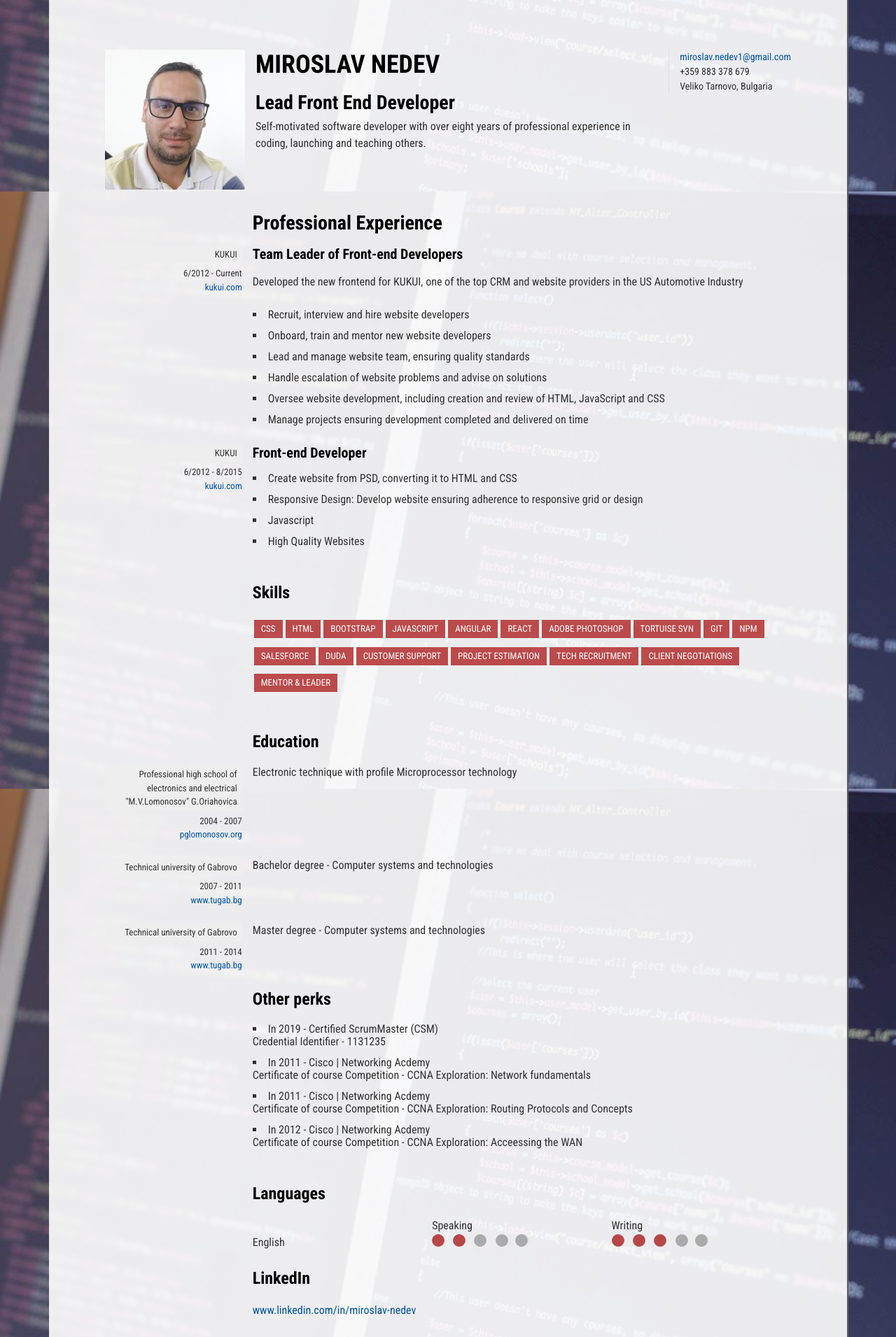
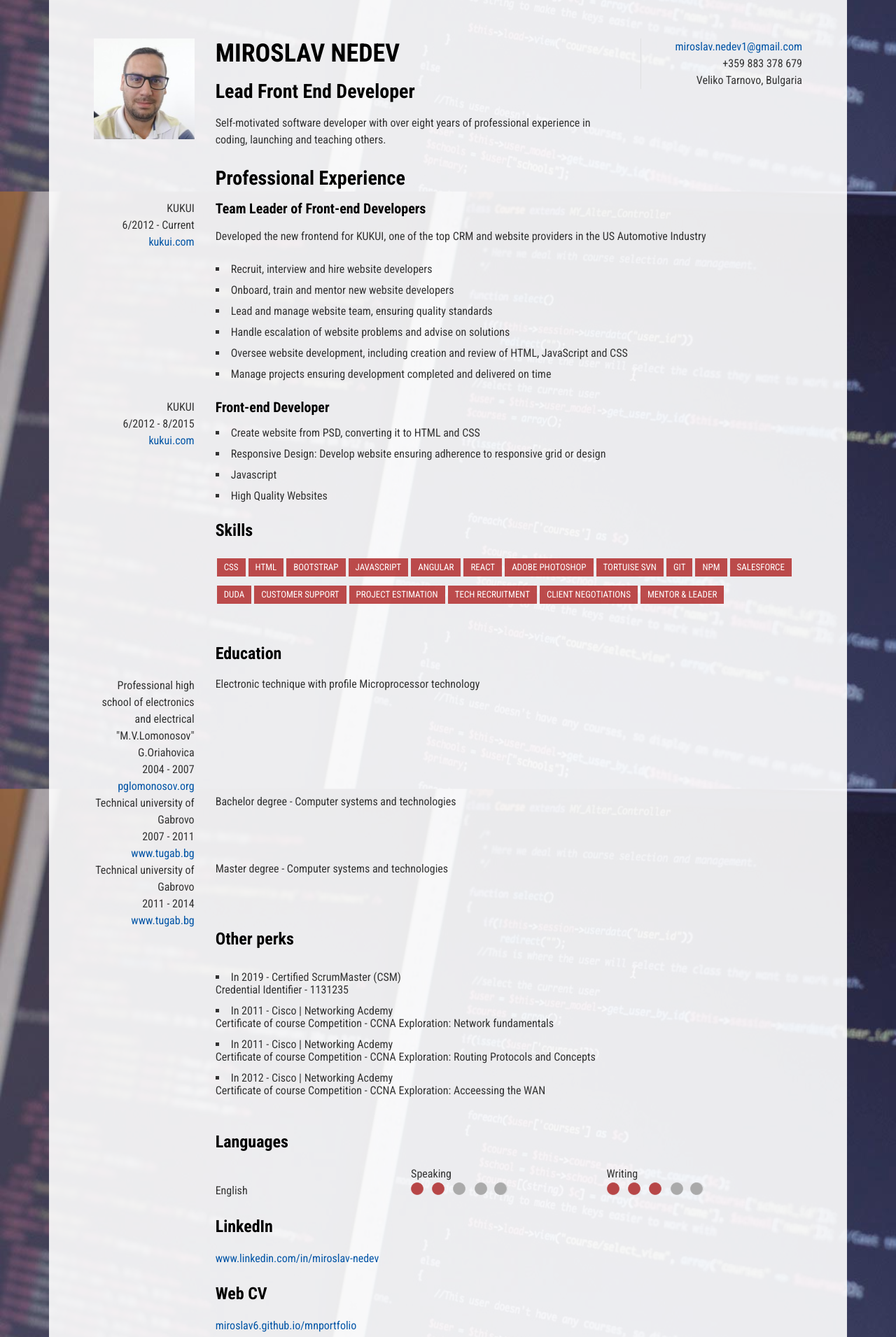
Before and after one commit to Miroslav6/mnportfolio, a React (Create React App) app: page / in a window 1280 px wide. Shown: the part 580-2491 px from the top of the page at 70% size. Built offline with nearby package versions, Linux system fonts and the light colour scheme.

Commit message:
Fix Mobile

```diff
--- a/src/App.css
+++ b/src/App.css
@@ -476,108 +476,27 @@ color: #fff;
 /*#region  CV page*/
 
 .cv-page {
- padding: 80px 80px 60px;
- box-shadow: 2px 2px 1px #606060;
-}
-
-.cv-section {
- overflow: hidden;
-}
-
-.cv-header {
- display: -ms-flexbox;
- display: flex;
-}
-
-.cv-header-avatar {
- float: left;
-}
-
-.cv-header-avatar img {
- border-radius: 2px;
- height: 150px;
-}
-
-.cv-header-text {
- -ms-flex: 1;
- flex: 1;
- padding: 0 15px;
+ padding: 4rem;
 }
 
 .cv-header-name {
 text-transform: uppercase;
-line-height: 1;
- color: #BB1E1E;
- -webkit-font-smoothing: antialiased;
-}
-
-.cv-header-subname {
- display: block;
- text-transform: none;
- font-weight: 300;
- margin-bottom: 5px;
- color: #777;
-}
-
-.cv-header-meta {
- overflow: hidden;
- font-size: 14px;
- color: #777;
- white-space: nowrap;
 }
 
 .cv-header-meta-right {
- float: right;
- border-left: 1px solid #e0e0e0;
- padding-left: 15px;
- text-align: left;
+border-left: 1px solid #e0e0e0;
 }
 
-.cv-section {
- overflow: hidden;
+.cv-section-content{
+  margin-bottom: 1.5rem;
 }
 
-.cv-section+.cv-section {
- margin-top: 1.5em;
+
+.cv-section-title {
+margin-bottom: 15px;
+page-break-after: avoid;
 }
 
-.cv-section-title {
- color: #BB1E1E;
- font-weight: 300;
- padding-left: 21.5%;
- margin-bottom: 15px;
- page-break-after: avoid;
-}
-
-.cv-timeline-row {
- overflow: hidden;
- page-break-inside: avoid;
-}
-
-.cv-timeline-side {
- float: left;
- width: 21.5%;
- text-align: right;
- padding-right: 15px;
- color: #777;
- font-size: 13px;
-}
-
-.cv-timeline-company {
- background-color: #eee;
- padding: 3px 7px;
- margin-bottom: 5px;
- border-radius: 2px;
-}
-
-.cv-timeline-body {
- float: left;
- width: 78.5%;
-}
-
-.cv-section-content.cv-section-content--indented {
- padding-left: 21.5%;
-}
 
 .tech-tags, .tech-tags>li {
  margin: 0;
--- a/src/App.js
+++ b/src/App.js
@@ -7,13 +7,12 @@ import Rating3 from './Files/Images/rating-3.png';
 function App() {
   return (
     <div className="container entry-content cv-page">
-      <div className="cv-page-inner">
+      <div className="row cv-page-inner">
 
-        <div className="cv-section cv-header">
-          <div className="cv-header-avatar">
+          <div className="col-sm-2 cv-header-avatar">
             <img src={AvatarImgSrc} alt="Avatar" />
           </div>
-          <div className="cv-header-text">
+          <div className="col-sm-7 cv-header-text">
             <h1 className="cv-header-name">Miroslav Nedev</h1>
             <h2 className="cv-header-subname">Lead Front End Developer</h2>
             <p className="cv-header-lead">
@@ -22,7 +21,7 @@ function App() {
 
             </p>
           </div>
-          <div className="cv-header-meta">
+          <div className="col-sm-3 text-center text-sm-right cv-header-meta">
             <div className="cv-header-meta-right">
               <div className="cv-header-meta-row">
 
@@ -36,20 +35,16 @@ function App() {
               </div>
             </div>
           </div>
-        </div>
 
-        <div className="cv-section">
-          <h2 className="cv-section-title">Professional Experience</h2>
-          <div className="cv-section-content">
-            <div className="cv-timeline">
 
-              <div className="cv-timeline-row">
-                <div className="cv-timeline-side">
+
+          <h2 className="offset-sm-2 col-sm-10 cv-section-title">Professional Experience</h2>
+          <div className="col-sm-2 text-right">
                   <div className="cv-timeline-company">KUKUI</div>
                   <div className="cv-timeline-date">6/2012 - Current</div>
                   <a href="https://kukui.com">kukui.com</a>
                 </div>
-                <div className="cv-timeline-body">
+          <div className="col-sm-10 cv-timeline-body">
                   <h4 className="cv-timeline-position">Team Leader of Front-end Developers</h4>
                   <p>Developed the new frontend for KUKUI, one of the top CRM and website providers in the US Automotive Industry</p>
                   <ul>
@@ -62,14 +57,12 @@ function App() {
 
                   </ul>
                 </div>
-              </div>
-              <div className="cv-timeline-row">
-                <div className="cv-timeline-side">
+          <div className="col-sm-2 text-right">
                   <div className="cv-timeline-company">KUKUI</div>
                   <div className="cv-timeline-date">6/2012 - 8/2015</div>
                   <a href="https://kukui.com">kukui.com</a>
                 </div>
-                <div className="cv-timeline-body">
+          <div className="col-sm-10 cv-timeline-body">
                   <h4 className="cv-timeline-position">Front-end Developer</h4>
                   <ul>
                     <li>Create website from PSD, converting it to HTML and CSS</li>
@@ -78,15 +71,9 @@ function App() {
                     <li>High Quality Websites</li>
                   </ul>
                 </div>
-              </div>
 
-            </div>
-          </div>
-        </div>
-
-        <div className="cv-section">
-          <h3 className="cv-section-title">Skills</h3>
-          <div className="cv-section-content cv-section-content--indented">
+          <h3 className="offset-sm-2 col-sm-10 cv-section-title">Skills</h3>
+          <div className="offset-sm-2 col-sm-10 cv-section-content cv-section-content--indented">
             <ul className="cv-tech-tags tech-tags">
               <li><a rel='nofollow' target='_blank'>CSS</a></li>
               <li><a rel='nofollow' target='_blank'>HTML</a></li>
@@ -107,61 +94,47 @@ function App() {
               <li><a rel='nofollow' target='_blank'>Mentor & Leader</a></li>
             </ul>
           </div>
-        </div>
 
-        <div className="cv-section">
-          <h3 className="cv-section-title">Education</h3>
-          <div className="cv-section-content">
-            <div className="cv-timeline">
-              <div className="cv-timeline-row">
-                <div className="cv-timeline-side">
+
+
+          <h3 className="offset-sm-2 col-sm-10 cv-section-title">Education</h3>
+
+          <div className="col-sm-2 text-right">
                   <div className="cv-timeline-company">Professional high school of electronics and electrical "M.V.Lomonosov" G.Oriahovica</div>
                   <div className="cv-timeline-date">2004 - 2007</div>
                   <a href="https://pglomonosov.org/">pglomonosov.org</a>
-                </div>
-                <div className="cv-timeline-body">
+          </div>
+          <div className="col-sm-10 cv-timeline-body">
                   <div className="cv-timeline-position"><p>Еlectronic technique with profile Мicroprocessor technology</p></div>
 
-                </div>
-              </div>
-            </div>
           </div>
-        </div>
-        <div className="cv-section">
-          <div className="cv-section-content">
-            <div className="cv-timeline">
-              <div className="cv-timeline-row">
-                <div className="cv-timeline-side">
+
+
+
+
+
+                <div className="col-sm-2 text-right">
                   <div className="cv-timeline-company">Technical university of Gabrovo</div>
                   <div className="cv-timeline-date">2007 - 2011</div>
                   <a href="https://www.tugab.bg/index.php?lang=bg">www.tugab.bg</a>
                 </div>
-                <div className="cv-timeline-body">
+                <div className="col-sm-10 cv-timeline-body">
                   <div className="cv-timeline-position">Bachelor degree - Computer systems and technologies</div>
                 </div>
-              </div>
-            </div>
-          </div>
-        </div>
-        <div className="cv-section">
-          <div className="cv-section-content">
-            <div className="cv-timeline">
-              <div className="cv-timeline-row">
-                <div className="cv-timeline-side">
+
+
+                <div className="col-sm-2 text-right">
                   <div className="cv-timeline-company">Technical university of Gabrovo</div>
                   <div className="cv-timeline-date">2011 - 2014</div>
                   <a href="https://www.tugab.bg/index.php?lang=bg">www.tugab.bg</a>
                 </div>
-                <div className="cv-timeline-body">
+                <div className="col-sm-10 cv-timeline-body">
                   <div className="cv-timeline-position">Master degree - Computer systems and technologies</div>
                 </div>
-              </div>
-            </div>
-          </div>
-        </div>
-        <div className="cv-section">
-          <h3 className="cv-section-title">Other perks</h3>
-          <div className="cv-section-content cv-section-content--indented">
+
+
+          <h3 className="offset-sm-2 col-sm-10 cv-section-title">Other perks</h3>
+          <div className="offset-sm-2 col-sm-10 cv-section-content">
             <ul>
             <li>In 2019 - Certified ScrumMaster (CSM)<br />
             Credential Identifier - 1131235
@@ -179,10 +152,10 @@ function App() {
 
             </ul>
           </div>
-        </div>
-        <div className="cv-section">
-          <h3 className="cv-section-title">Languages</h3>
-          <div className="cv-section-content cv-section-content--indented">
+
+
+          <h3 className="offset-sm-2 col-sm-10 cv-section-title">Languages</h3>
+          <div className="offset-sm-2 col-sm-10 cv-section-content">
           <section>
           <div className="table-header">
             <div className="table-col-1"></div>
@@ -196,25 +169,25 @@ function App() {
           </div>
         </section>
           </div>
-        </div>
-        <div className="cv-section">
-          <h3 className="cv-section-title">LinkedIn</h3>
-          <div className="cv-section-content cv-section-content--indented">
+
+
+          <h3 className="offset-sm-2 col-sm-10 cv-section-title">LinkedIn</h3>
+          <div className="offset-sm-2 col-sm-10 cv-section-content ">
             <a href="https://www.linkedin.com/in/miroslav-nedev" target="blank">www.linkedin.com/in/miroslav-nedev</a>
           </div>
-        </div>
-        <div className="cv-section">
-          <h3 className="cv-section-title">Web CV</h3>
-          <div className="cv-section-content cv-section-content--indented">
+
+
+          <h3 className="offset-sm-2 col-sm-10 cv-section-title">Web CV</h3>
+          <div className="offset-sm-2 col-sm-10 cv-section-content cv-section-content--indented">
             <a href="https://miroslav6.github.io/mnportfolio/" target="blank">miroslav6.github.io/mnportfolio</a>
           </div>
-        </div>
-        <div className="cv-section">
-          <h3 className="cv-section-title">Github</h3>
-          <div className="cv-section-content cv-section-content--indented">
+
+
+          <h3 className="offset-sm-2 col-sm-10 cv-section-title">Github</h3>
+          <div className="offset-sm-2 col-sm-10 cv-section-content cv-section-content--indented">
             <a href="https://github.com/Miroslav6" target="blank">https://github.com/Miroslav6</a>
           </div>
-        </div>
+
       </div>
     </div>
   );
```
